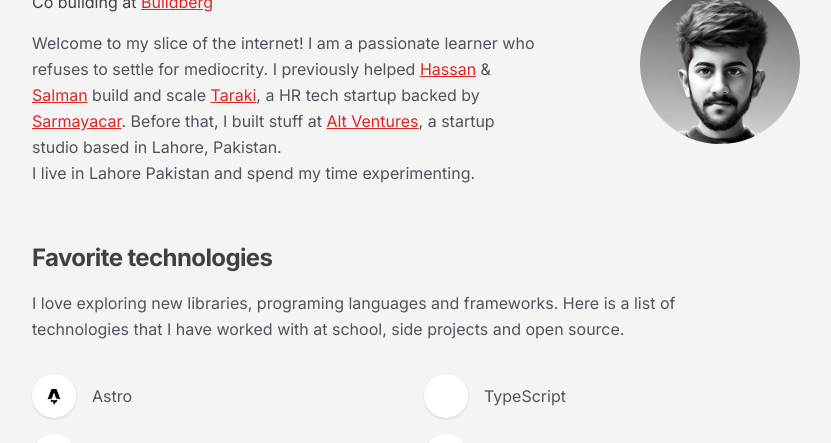
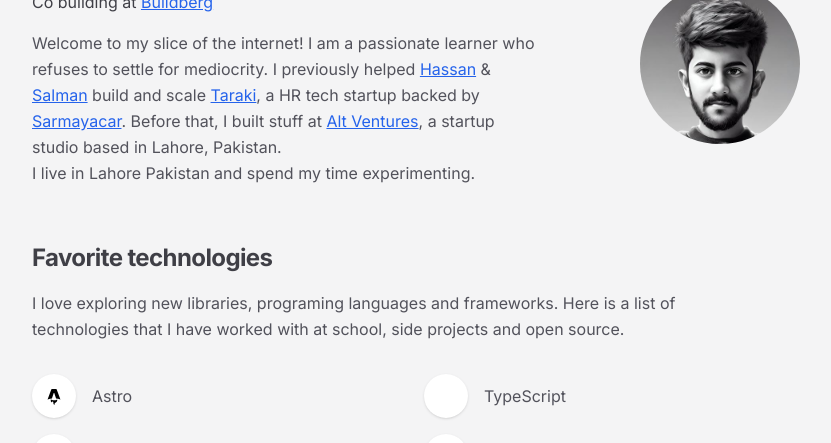
Before and after one commit to concaption/astro-portfolio, an Astro site: page / in a window 1280 px wide. Shown: the part 202-645 px from the top of the page, without its empty margins (224-1055 px from the left). Built offline with nearby package versions, Linux system fonts and the light colour scheme; Astro itself is replaced by a stand-in of ours; some icons are missing.

Commit message:
Update colors in components and layouts

```diff
--- a/src/components/CertificateCard.astro
+++ b/src/components/CertificateCard.astro
@@ -55,7 +55,7 @@
         {name}
       </h2>
       <span class="flex items-center my-4 text-sm dark:text-zinc-400 text-zinc-600 hover:underline">
-        <Icon pack="mdi" name="tick-decagram" class="w-6 h-6 mr-1"/>
+        <Icon pack="mdi" name="tick-decagram" class="w-6 h-6 mr-1" color="blue"/>
         {credentialid}
       </span>
       <div class="mb-2 flex flex-col gap-2 sm:flex-row sm:items-baseline">
@@ -65,7 +65,7 @@
           <span class="pr-0 sm:pr-2">{date}</span>
         </p>
 
-        {plateform && <Badge text={plateform} color="red" />}
+        {plateform && <Badge text={plateform} color="indigo" />}
       </div>
       <ul class="flex flex-wrap gap-2 mt-2">
         {
--- a/src/components/Link.astro
+++ b/src/components/Link.astro
@@ -20,7 +20,7 @@
 <a
   class:list={[
     "font-semibold text-sm block py-2.5 px-3 dark:hover:bg-zinc-700/50 hover:bg-zinc-100",
-    { "dark:text-red-400 text-red-600": isActive },
+    { "dark:text-teal-400 text-blue-600": isActive },
     { "dark:text-zinc-200 text-zinc-600": !isActive },
   ]}
   aria-current={isActive ? "page" : undefined}
--- a/src/layouts/AppLayout.astro
+++ b/src/layouts/AppLayout.astro
@@ -63,7 +63,7 @@
     }
   </head>
   <body
-    class="dark:bg-zinc-900 bg-zinc-100 antialiased selection:bg-red-300 selection:text-zinc-900 dark:selection:bg-red-600 dark:selection:text-white py-10 2xl:text-lg"
+    class="dark:bg-zinc-900 bg-zinc-100 antialiased selection:bg-teal-300 selection:text-zinc-900 dark:selection:bg-teal-600 dark:selection:text-white py-10 2xl:text-lg"
   >
     <a
       href="#main-content"
--- a/src/pages/index.astro
+++ b/src/pages/index.astro
@@ -28,7 +28,7 @@
           href="https://buildberg.co"
           target="_blank"
           rel="noopener noreferrer"
-          class="dark:text-red-400 text-red-600 underline">Buildberg</a
+          class="dark:text-teal-400 text-blue-600 underline">Buildberg</a
         >
       </p>
       <p
@@ -41,32 +41,32 @@
           href="https://www.linkedin.com/in/mhassaankhan/"
           target="_blank"
           rel="noopener noreferrer"
-          class="dark:text-red-400 text-red-600 underline">Hassan</a
+          class="dark:text-teal-400 text-blue-600 underline">Hassan</a
         > &
         <a
           href="https://www.linkedin.com/in/salman-chattha"
           target="_blank"
           rel="noopener noreferrer"
-          class="dark:text-red-400 text-red-600 underline">Salman</a
+          class="dark:text-teal-400 text-blue-600 underline">Salman</a
         > build and scale
         <a
           href="https://taraki.co"
           target="_blank"
           rel="noopener noreferrer"
-          class="dark:text-red-400 text-red-600 underline">Taraki</a
+          class="dark:text-teal-400 text-blue-600 underline">Taraki</a
         >, a HR tech startup backed by
         <a
           href="https://www.sarmayacar.com/angle-cheques/taraki"
           target="_blank"
           rel="noopener noreferrer"
-          class="dark:text-red-400 text-red-600 underline">Sarmayacar</a
+          class="dark:text-teal-400 text-blue-600 underline">Sarmayacar</a
         >.
         Before that, I built stuff at
         <a
           href="https://www.altventures.co/"
           target="_blank"
           rel="noopener noreferrer"
-          class="dark:text-red-400 text-red-600 underline">Alt Ventures</a
+          class="dark:text-teal-400 text-blue-600 underline">Alt Ventures</a
         >, a startup studio based in Lahore, Pakistan.
       </p>
       <p
```
